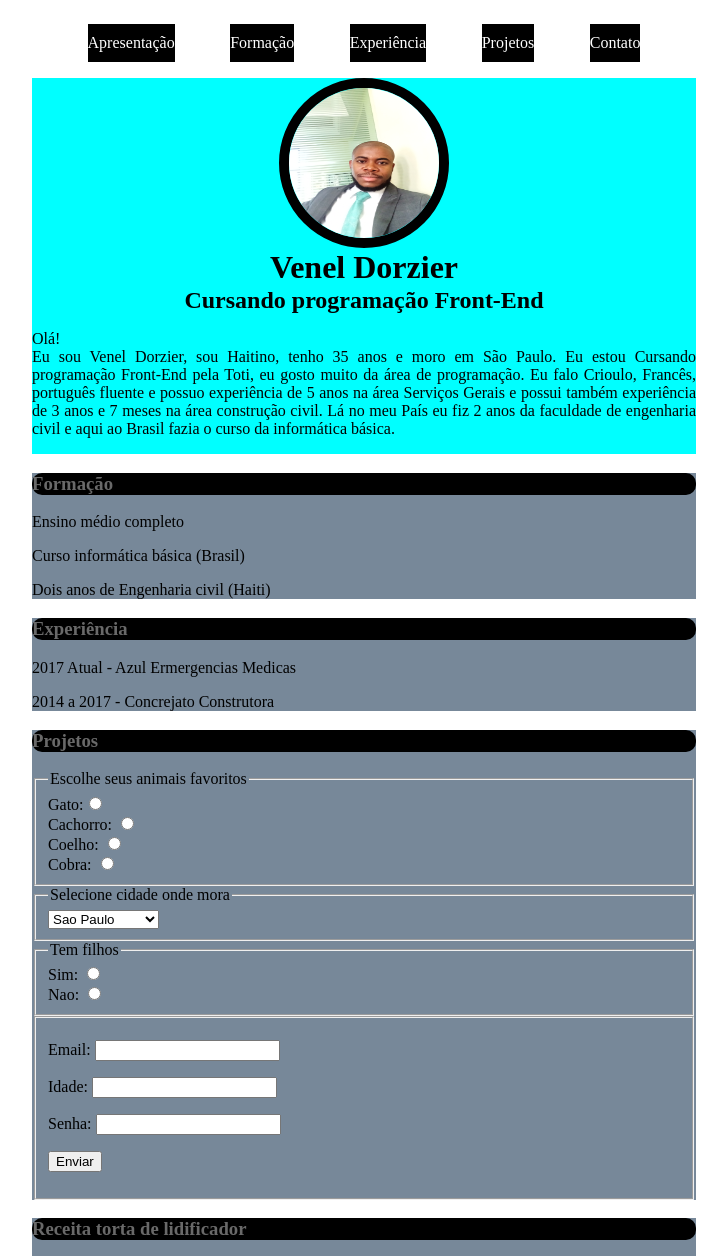
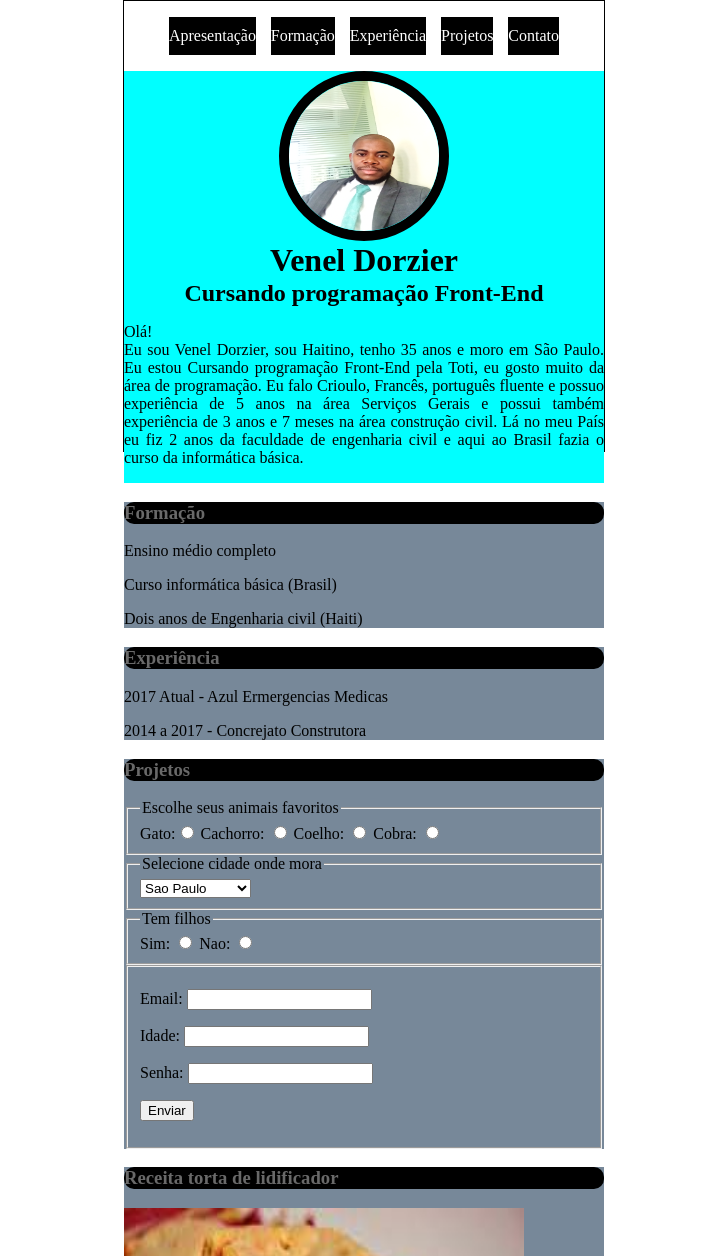
Before and after one commit to VenelDorzier/PORTIFOLIO1, a plain HTML site: page index.html in a window 1280 px wide. Shown: the top 1256 px of the page, without its empty margins (276-1003 px from the left). Drawn offline with Linux system fonts and the light colour scheme.

Commit message:
commit style css

```diff
--- a/css/style.css
+++ b/css/style.css
@@ -1,12 +1,11 @@
 body {
+    height: 450px;
+    width: 480px;
+    border: 1px solid black;
+    margin: auto;
     background-color: white;
     font-family: 'Times New Roman', Times, serif;
     color: #000000;
-    padding-right: 300px;
-    padding-left: 300px;
-
-
-
 
 
 }
@@ -47,14 +46,15 @@ text-align: justify;
 nav {
     display: flex;
     flex-direction: column;
-    align-items: center;
+
 
 }
 
 nav > a {
+    display: flex;
+    justify-content: space-evenly;
     text-decoration: none;
-    color: black
-    font-weight: 800;
+    color: black;
     font-size: 32px;
     font-family: 'Times New Roman', Times, serif;
 }
@@ -63,10 +63,11 @@ nav ul {
     font-family: 'Times New Roman', Times, serif;
     display: flex;
     justify-content: space-evenly;
+    margin-right: 30px;
+    margin-left: 30px;
     border-radius: 10px;
     list-style: none;
     padding: 0;
-    width: 100%;
 
 }
 
@@ -75,7 +76,6 @@ nav ul li a {
     background-color: black;
     list-style: none;
     padding: 10px 0;
-    width: 100%;
     text-decoration: none;
     color: white;
 
@@ -97,7 +97,7 @@ nav section:target {
 
 header {
     display: flex;
-    justify-content: center;
+    justify-content: flex-end;
     background-color: cyan;
     flex-direction: column;
     align-items: center;
@@ -166,3 +166,5 @@ text-align: center;
 
 footer a p {
     margin-top: 2px;
+
+}
--- a/index.html
+++ b/index.html
@@ -73,43 +73,45 @@
 
            <section id="Projetos.html">
 
-           <form>
+            <h3>Projetos</h3>
 
-           <h3>Projetos</h3>
+           <form action="#">
+
+            <div>
 
            <fieldset>
         <legend>Escolhe seus animais favoritos</legend>
 
-            <div>
+
                 <label>
                     Gato:<input type="radio" name="gato">
-            </div>
+
         </label>
 
-        <div>
+
         <label>
             Cachorro:
             <input type="radio" name="cachorro">
         </label>
-            </div>
 
-            <div>
+
+
                 <label>
                     Coelho:
                     <input type="radio" name="coelho">
-            </div>
+
         </label>
-            <div>
+
                 <label>
                 Cobra:
                 <input type="radio" name="cobra">
-            </div>
+
         </label>
     </fieldset>
 
         <fieldset>
         <legend>Selecione cidade onde mora</legend>
-        <label>
+        <label class="Cidade">
         <select name="cidade">
             <option value="Sao Paulo">Sao Paulo</option>
 
@@ -124,11 +126,11 @@
 
     <fieldset>
                  <legend>Tem filhos</legend>
-                 <div>
+
                  <label>
                 Sim:
                 <input type="radio" name="Sim">
-                </div>
+
                 </label>
 
             <label>
@@ -165,6 +167,7 @@
                 </P>
             </label>
         </fieldset>
+            </div>
             </form>
            </section>
 
@@ -291,11 +294,6 @@
 <p>Facebook</p>
 </a>
         </section>
-        <section>
-            <div>
-            <a href="#">Ver meu portifolio</a>
-            </div>
-        </section>
 </main>
 </nav>
 </footer>
```
